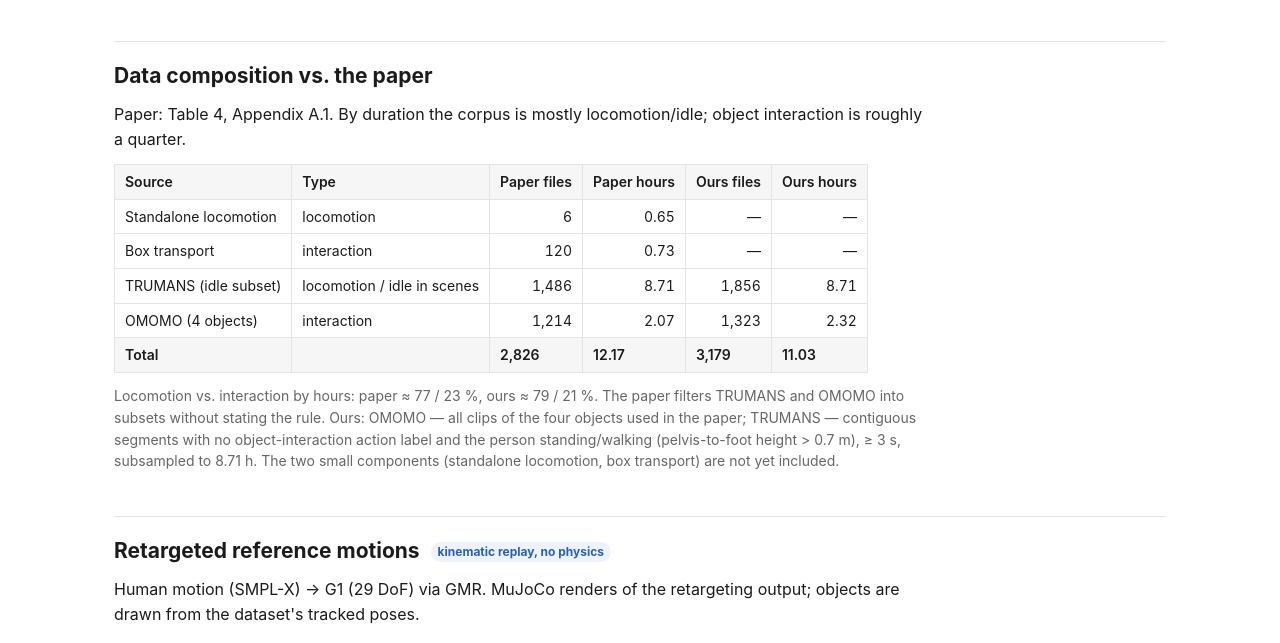
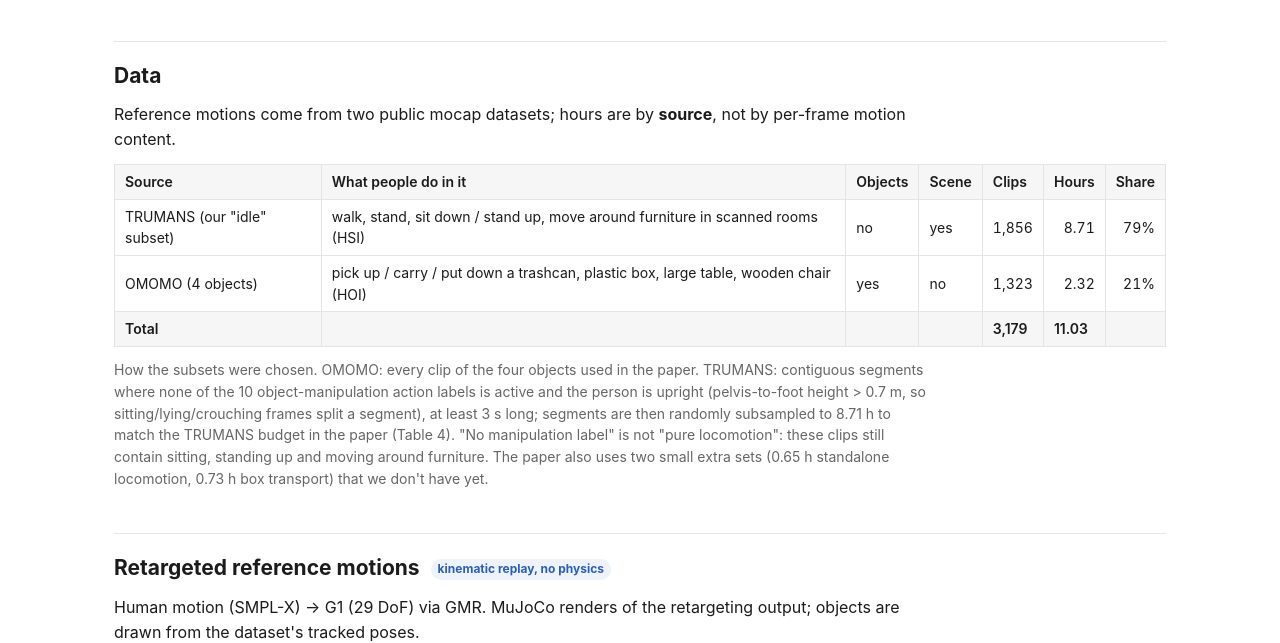
Before and after one commit to DanGe19/chip-repro, a plain HTML site: page docs/index.html in a window 1280 px wide. Shown: the part 170-813 px from the top of the page. Drawn offline with Linux system fonts and the light colour scheme.

Commit message:
site: data by source with selection rule; upright-scene walking clips

```diff
--- a/docs/index.html
+++ b/docs/index.html
@@ -37,21 +37,20 @@
     Code: <a href="https://github.com/DanGe19/chip-repro">github.com/DanGe19/chip-repro</a>. Last updated: <span id="date">2026-11-26</span>.
   </p>
 
-  <h2>Data composition vs. the paper</h2>
-  <p>Paper: Table 4, Appendix A.1. By duration the corpus is mostly locomotion/idle; object interaction is roughly a quarter.</p>
+  <h2>Data</h2>
+  <p>Reference motions come from two public mocap datasets; hours are by <b>source</b>, not by per-frame motion content.</p>
   <table>
-    <tr><th>Source</th><th>Type</th><th>Paper files</th><th>Paper hours</th><th>Ours files</th><th>Ours hours</th></tr>
-    <tr><td>Standalone locomotion</td><td>locomotion</td><td class="num">6</td><td class="num">0.65</td><td class="num">—</td><td class="num">—</td></tr>
-    <tr><td>Box transport</td><td>interaction</td><td class="num">120</td><td class="num">0.73</td><td class="num">—</td><td class="num">—</td></tr>
-    <tr><td>TRUMANS (idle subset)</td><td>locomotion / idle in scenes</td><td class="num">1,486</td><td class="num">8.71</td><td class="num">1,856</td><td class="num">8.71</td></tr>
-    <tr><td>OMOMO (4 objects)</td><td>interaction</td><td class="num">1,214</td><td class="num">2.07</td><td class="num">1,323</td><td class="num">2.32</td></tr>
-    <tr><th>Total</th><th></th><th class="num">2,826</th><th class="num">12.17</th><th class="num">3,179</th><th class="num">11.03</th></tr>
+    <tr><th>Source</th><th>What people do in it</th><th>Objects</th><th>Scene</th><th>Clips</th><th>Hours</th><th>Share</th></tr>
+    <tr><td>TRUMANS (our "idle" subset)</td><td>walk, stand, sit down / stand up, move around furniture in scanned rooms (HSI)</td><td>no</td><td>yes</td><td class="num">1,856</td><td class="num">8.71</td><td class="num">79%</td></tr>
+    <tr><td>OMOMO (4 objects)</td><td>pick up / carry / put down a trashcan, plastic box, large table, wooden chair (HOI)</td><td>yes</td><td>no</td><td class="num">1,323</td><td class="num">2.32</td><td class="num">21%</td></tr>
+    <tr><th>Total</th><th></th><th></th><th></th><th class="num">3,179</th><th class="num">11.03</th><th></th></tr>
   </table>
   <p class="note">
-    Locomotion vs. interaction by hours: paper ≈ 77 / 23 %, ours ≈ 79 / 21 %.
-    The paper filters TRUMANS and OMOMO into subsets without stating the rule. Ours: OMOMO — all clips of the four objects used in the paper;
-    TRUMANS — contiguous segments with no object-interaction action label and the person standing/walking (pelvis-to-foot height &gt; 0.7 m), ≥ 3 s, subsampled to 8.71 h.
-    The two small components (standalone locomotion, box transport) are not yet included.
+    How the subsets were chosen. OMOMO: every clip of the four objects used in the paper.
+    TRUMANS: contiguous segments where none of the 10 object-manipulation action labels is active and the person is upright
+    (pelvis-to-foot height &gt; 0.7 m, so sitting/lying/crouching frames split a segment), at least 3 s long; segments are then randomly subsampled to 8.71 h
+    to match the TRUMANS budget in the paper (Table 4). "No manipulation label" is not "pure locomotion": these clips still contain sitting, standing up and moving around furniture.
+    The paper also uses two small extra sets (0.65 h standalone locomotion, 0.73 h box transport) that we don't have yet.
   </p>
 
   <h2>Retargeted reference motions <span class="tag">kinematic replay, no physics</span></h2>
```
